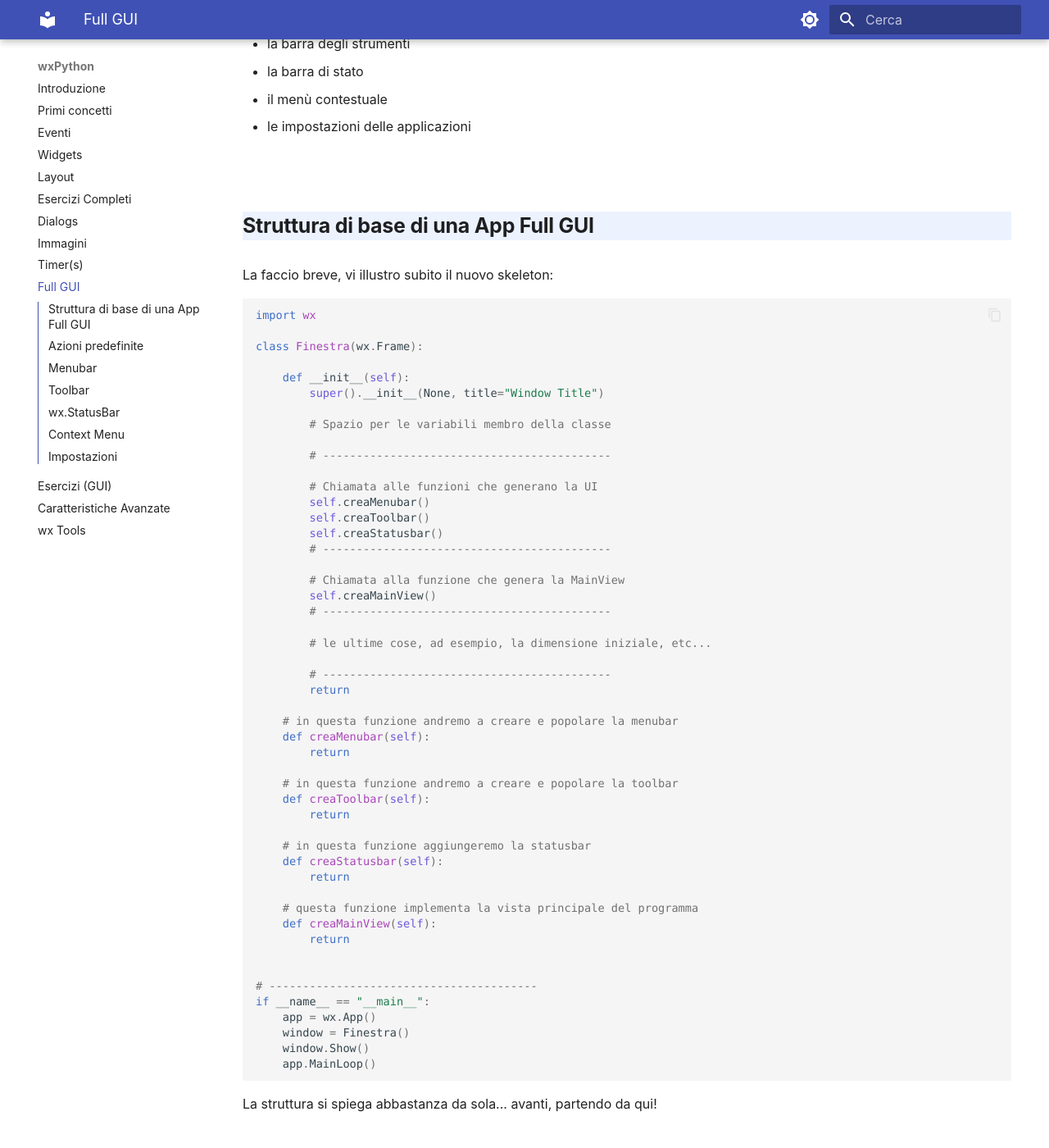
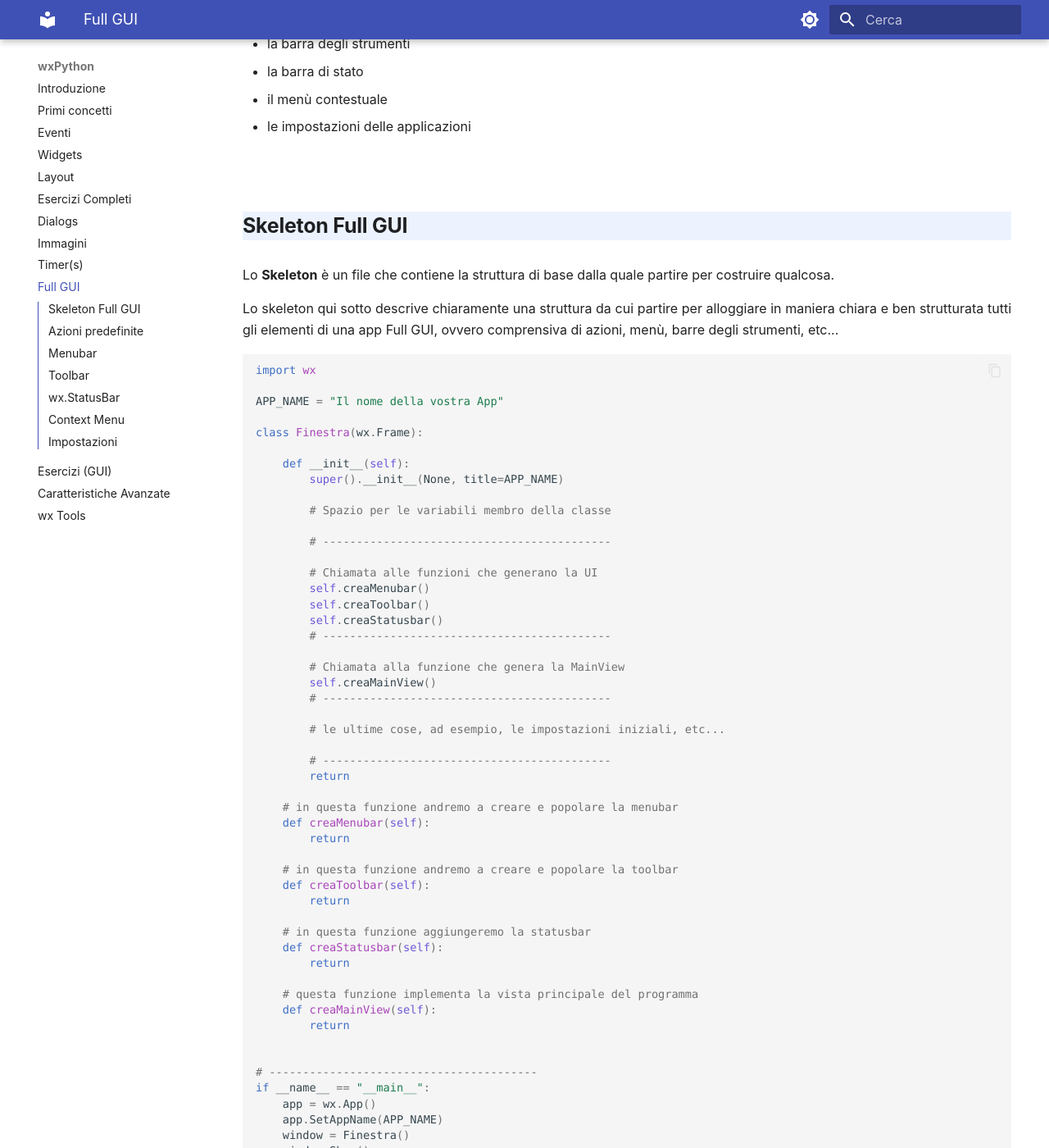
Before and after one commit to adjamhub/pyhandouts, an MkDocs documentation site: the page built from docs/wx/170_full_gui.md, in a window 1280 px wide and 1400 px high, scrolled down 295 px. Shown: the whole window at 82% size. Built offline with MkDocs 1.6.1 and Material for MkDocs 9.7.7, drawn with Linux system fonts in a browser that asks for light colours.

Commit message:
some fixes

````diff
--- a/docs/wx/170_full_gui.md
+++ b/docs/wx/170_full_gui.md
@@ -10,17 +10,23 @@ In questo capitolo cercheremo di introdurre tutti quegli elementi grafici che im
 - le impostazioni delle applicazioni
 
 
-## Struttura di base di una App Full GUI
+## Skeleton Full GUI
 
-La faccio breve, vi illustro subito il nuovo skeleton:
+Lo **Skeleton** è un file che contiene la struttura di base dalla quale partire per costruire qualcosa.
+
+Lo skeleton qui sotto descrive chiaramente una struttura da cui partire per alloggiare in maniera chiara e ben strutturata tutti gli elementi
+di una app Full GUI, ovvero comprensiva di azioni, menù, barre degli strumenti, etc...
+
 
 ``` python
 import wx
 
+APP_NAME = "Il nome della vostra App"
+
 class Finestra(wx.Frame):
 
     def __init__(self):
-        super().__init__(None, title="Window Title")
+        super().__init__(None, title=APP_NAME)
 
         # Spazio per le variabili membro della classe
 
@@ -36,7 +42,7 @@ class Finestra(wx.Frame):
         self.creaMainView()
         # -------------------------------------------
 
-        # le ultime cose, ad esempio, la dimensione iniziale, etc...
+        # le ultime cose, ad esempio, le impostazioni iniziali, etc...
 
         # -------------------------------------------
         return
@@ -61,6 +67,7 @@ class Finestra(wx.Frame):
 # ----------------------------------------
 if __name__ == "__main__":
     app = wx.App()
+    app.SetAppName(APP_NAME)
     window = Finestra()
     window.Show()
     app.MainLoop()
@@ -114,15 +121,15 @@ Ecco l'elenco completo degli ID delle azioni comuni in wxPython:
 |  wx.ID_FIRST           |  wx.ID_FLOPPY          |  wx.ID_FORWARD         |  wx.ID_HARDDISK       |
 |  wx.ID_HELP            |  wx.ID_HOME            |  wx.ID_INDENT          |  wx.ID_INDEX          |
 |  wx.ID_INFO            |  wx.ID_ITALIC          |  wx.ID_JUMP_TO         |  wx.ID_JUSTIFY_CENTER |
-|  wx.ID_JUSTIFY_FILL    |  wx.ID_JUSTIFY_LEFT    |  wx.ID_JUSTIFY_RIGHT   |   wx.ID_LAST          |
-|  wx.ID_NETWORK         |  wx.ID_NEW             |  wx.ID_NO              |   wx.ID_OK            |
-|  wx.ID_OPEN            |  wx.ID_PASTE           |  wx.ID_PREFERENCES     |   wx.ID_PREVIEW       |
-|  wx.ID_PRINT           |  wx.ID_PROPERTIES      |  wx.ID_REDO            |   wx.ID_REFRESH       |
+|  wx.ID_JUSTIFY_FILL    |  wx.ID_JUSTIFY_LEFT    |  wx.ID_JUSTIFY_RIGHT   |  wx.ID_LAST           |
+|  wx.ID_NETWORK         |  wx.ID_NEW             |  wx.ID_NO              |  wx.ID_OK             |
+|  wx.ID_OPEN            |  wx.ID_PASTE           |  wx.ID_PREFERENCES     |  wx.ID_PREVIEW        |
+|  wx.ID_PRINT           |  wx.ID_PROPERTIES      |  wx.ID_REDO            |  wx.ID_REFRESH        |
 |  wx.ID_REMOVE          |  wx.ID_REPLACE         |  wx.ID_REVERT_TO_SAVED |  wx.ID_SAVE           |
-|  wx.ID_SAVEAS          | wx.ID_SELECTALL        |  wx.ID_SELECT_COLOR    |  wx.ID_SELECT_FONT    |
-|  wx.ID_SORT_ASCENDING  | wx.ID_SORT_DESCENDING  | wx.ID_SPELL_CHECK      |  wx.ID_STOP           |
-|  wx.ID_STRIKETHROUGH   | wx.ID_TOP              | wx.ID_UNDELETE         |  wx.ID_UNDERLINE      |
-|  wx.ID_UNDO            | wx.ID_UNINDENT         |  wx.ID_UP              |  wx.ID_YES            |
+|  wx.ID_SAVEAS          |  wx.ID_SELECTALL       |  wx.ID_SELECT_COLOR    |  wx.ID_SELECT_FONT    |
+|  wx.ID_SORT_ASCENDING  |  wx.ID_SORT_DESCENDING |  wx.ID_SPELL_CHECK     |  wx.ID_STOP           |
+|  wx.ID_STRIKETHROUGH   |  wx.ID_TOP             |  wx.ID_UNDELETE        |  wx.ID_UNDERLINE      |
+|  wx.ID_UNDO            |  wx.ID_UNINDENT        |  wx.ID_UP              |  wx.ID_YES            |
 |  wx.ID_ZOOM_100        |  wx.ID_ZOOM_FIT        |  wx.ID_ZOOM_IN         |  wx.ID_ZOOM_OUT       |
 
 
````
